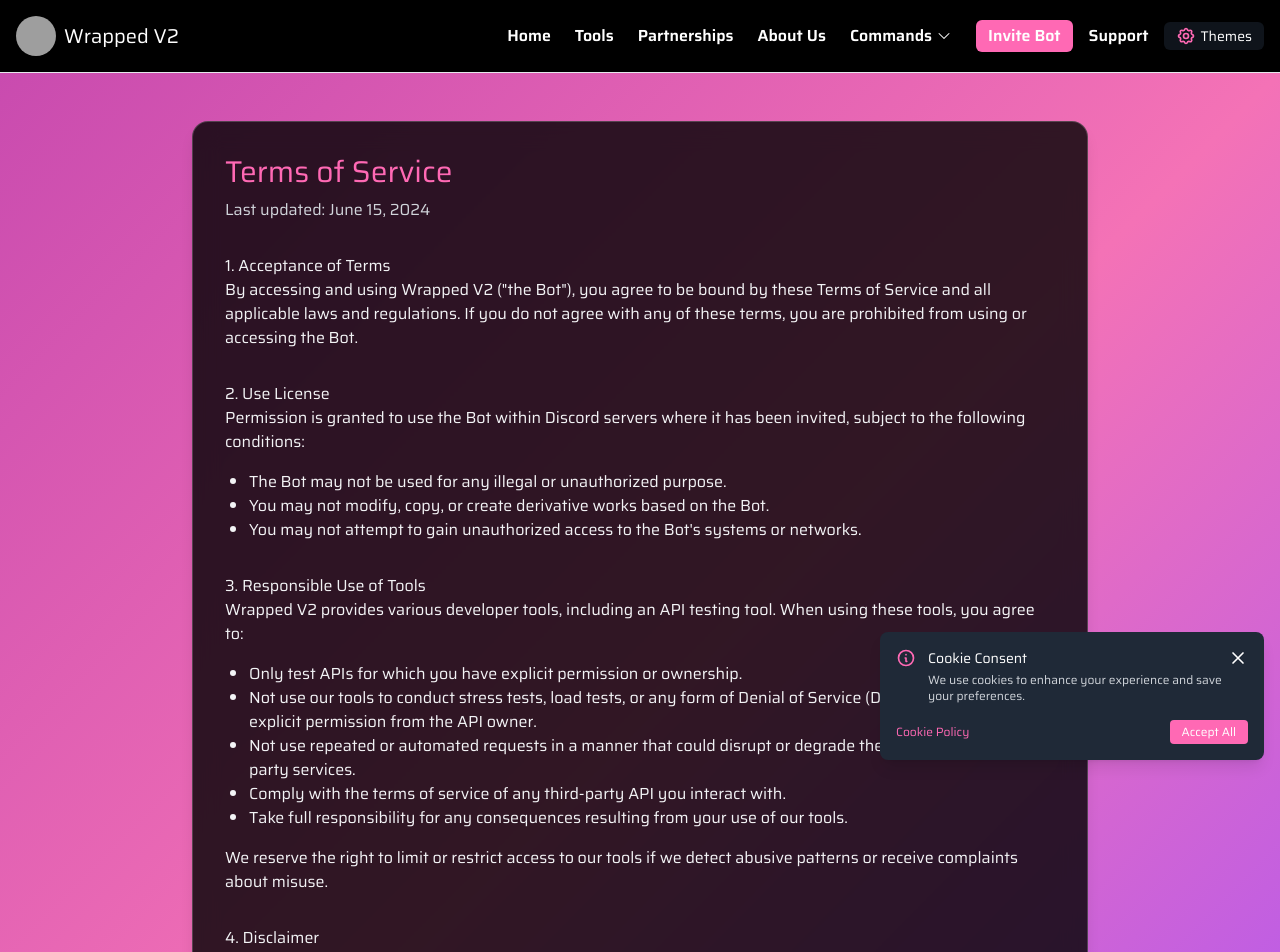
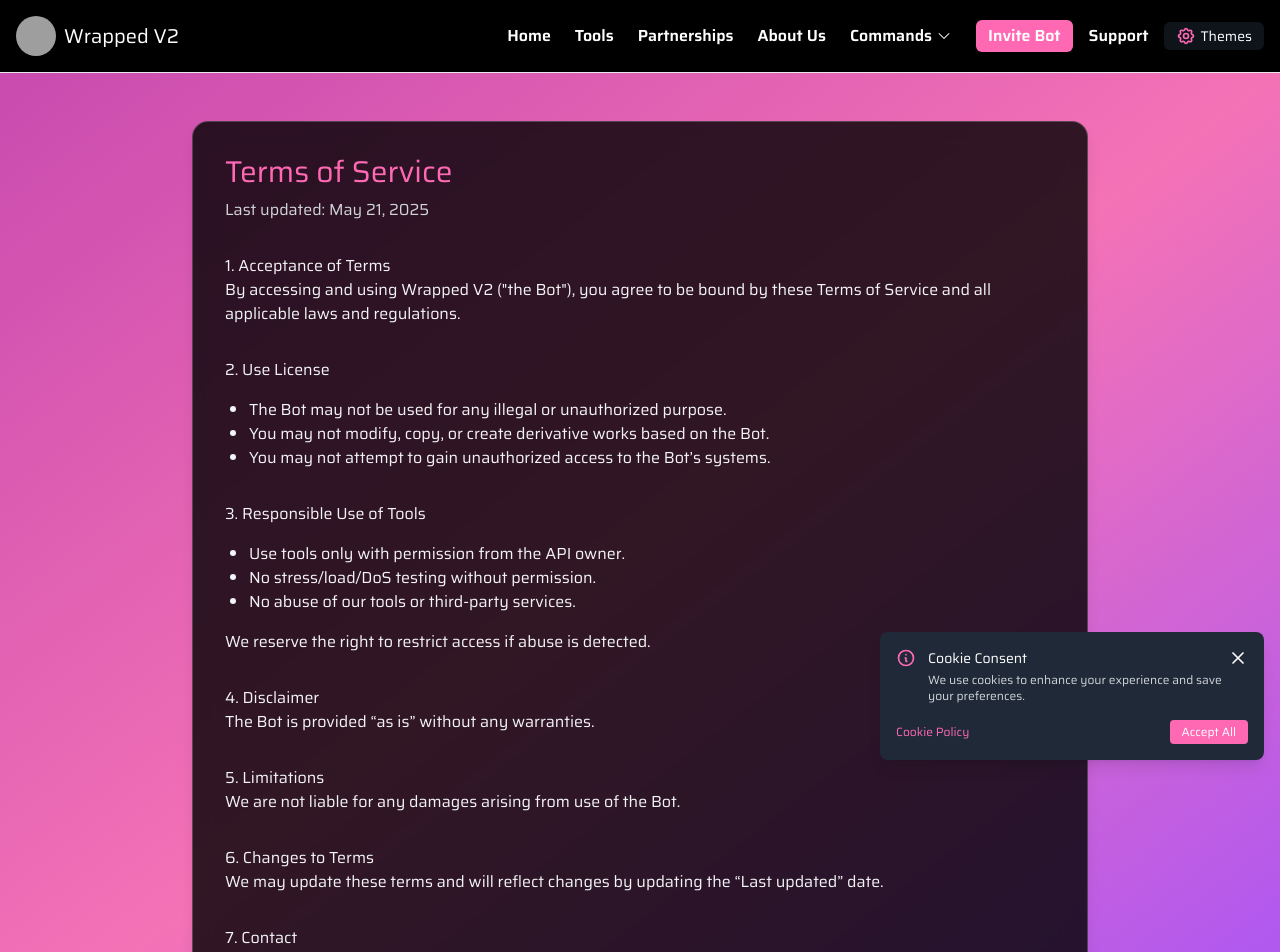
Before and after one commit to WxTaco/main-website, a React (Vite) app in the folder wrapped-v2/: page /terms in a window 1280 px wide. Shown: the top 952 px of the page. Built offline with nearby package versions, Linux system fonts and the light colour scheme; grey boxes are pictures that could not be loaded.

Commit message:
Update Terms.tsx

```diff
--- a/wrapped-v2/src/pages/Terms.tsx
+++ b/wrapped-v2/src/pages/Terms.tsx
@@ -5,79 +5,55 @@
     <div className="min-h-screen w-full bg-gradient-to-br from-theme-gradient-start via-theme-gradient-middle to-theme-gradient-end flex flex-col items-center justify-start py-12 px-4 transition-colors duration-300">
       <div className="max-w-4xl w-full bg-gray-800/90 backdrop-blur-md rounded-2xl shadow-lg p-8 border border-theme-border/30 dark:bg-black/80 dark:border-white/20">
         <h1 className="text-3xl font-saira mb-2 text-theme-primary">Terms of Service</h1>
-        <p className="text-gray-300 mb-8">Last updated: June 15, 2024</p>
+        <p className="text-gray-300 mb-8">Last updated: May 21, 2025</p>
         <div className="prose prose-invert max-w-none text-gray-100">
           <section>
             <h2>1. Acceptance of Terms</h2>
             <p>
-              By accessing and using Wrapped V2 ("the Bot"), you agree to be bound by these Terms of Service
-              and all applicable laws and regulations. If you do not agree with any of these terms, you are
-              prohibited from using or accessing the Bot.
+              By accessing and using Wrapped V2 ("the Bot"), you agree to be bound by these Terms of Service and all applicable laws and regulations.
             </p>
           </section>
           <section className="mt-8">
             <h2>2. Use License</h2>
-            <p>
-              Permission is granted to use the Bot within Discord servers where it has been invited,
-              subject to the following conditions:
-            </p>
             <ul className="list-disc ml-6 mt-4">
               <li>The Bot may not be used for any illegal or unauthorized purpose.</li>
               <li>You may not modify, copy, or create derivative works based on the Bot.</li>
-              <li>You may not attempt to gain unauthorized access to the Bot's systems or networks.</li>
+              <li>You may not attempt to gain unauthorized access to the Bot’s systems.</li>
             </ul>
           </section>
-
           <section className="mt-8">
             <h2>3. Responsible Use of Tools</h2>
-            <p>
-              Wrapped V2 provides various developer tools, including an API testing tool. When using these tools, you agree to:
-            </p>
             <ul className="list-disc ml-6 mt-4">
-              <li>Only test APIs for which you have explicit permission or ownership.</li>
-              <li>Not use our tools to conduct stress tests, load tests, or any form of Denial of Service (DoS) testing without explicit permission from the API owner.</li>
-              <li>Not use repeated or automated requests in a manner that could disrupt or degrade the performance of third-party services.</li>
-              <li>Comply with the terms of service of any third-party API you interact with.</li>
-              <li>Take full responsibility for any consequences resulting from your use of our tools.</li>
+              <li>Use tools only with permission from the API owner.</li>
+              <li>No stress/load/DoS testing without permission.</li>
+              <li>No abuse of our tools or third-party services.</li>
             </ul>
-            <p className="mt-4">
-              We reserve the right to limit or restrict access to our tools if we detect abusive patterns or receive complaints about misuse.
-            </p>
+            <p className="mt-4">We reserve the right to restrict access if abuse is detected.</p>
           </section>
           <section className="mt-8">
             <h2>4. Disclaimer</h2>
-            <p>
-              The Bot is provided "as is" without any warranties, expressed or implied. We do not warrant
-              that the Bot will be uninterrupted or error-free.
-            </p>
+            <p>The Bot is provided “as is” without any warranties.</p>
           </section>
           <section className="mt-8">
             <h2>5. Limitations</h2>
-            <p>
-              In no event shall Wrapped V2 or its developers be liable for any damages arising out of the
-              use or inability to use the Bot.
-            </p>
+            <p>We are not liable for any damages arising from use of the Bot.</p>
           </section>
           <section className="mt-8">
             <h2>6. Changes to Terms</h2>
-            <p>
-              We reserve the right to modify these terms at any time. We will notify users of any changes
-              by updating the "Last updated" date of these Terms of Service.
-            </p>
+            <p>We may update these terms and will reflect changes by updating the “Last updated” date.</p>
           </section>
           <section className="mt-8">
-            <h2>7. Contact Information</h2>
+            <h2>7. Contact</h2>
             <p>
-              For any questions regarding these Terms of Service, please contact us through our{' '}
+              Questions? Contact us via our{" "}
               <a
                 href="https://wrappedbot.com/support"
-                className="text-theme-primary hover:underline"
                 target="_blank"
                 rel="noopener noreferrer"
+                className="text-theme-primary hover:underline"
               >
                 Support Server
-              </a>
-              .
+              </a>.
             </p>
           </section>
         </div>
```
